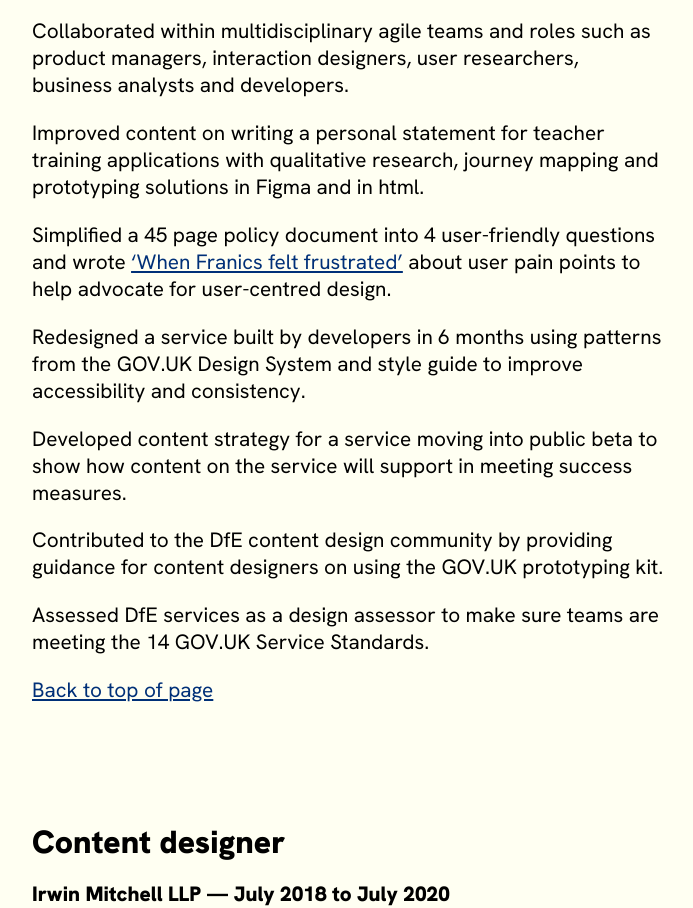
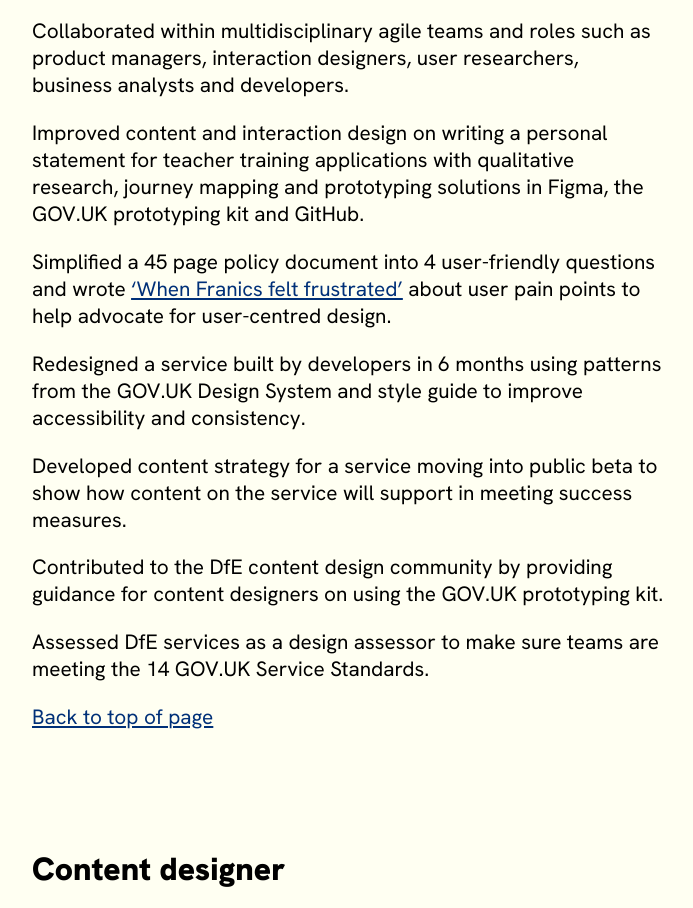
Before and after one commit to Maeve-Roseveare/maeve-roseveare-cv, a plain HTML site: page index.html in a window 1280 px wide. Shown: the part 1596-2504 px from the top of the page, without its empty margins (26-719 px from the left). Drawn offline with Linux system fonts and the light colour scheme; a web font is replaced by a local one.

Commit message:
updated entry

```diff
--- a/index.html
+++ b/index.html
@@ -70,7 +70,7 @@
 
     <p>Collaborated within multidisciplinary agile teams and roles such as product managers, interaction designers, user researchers, business analysts and developers.</p>
 
-    <p>Improved content on writing a personal statement for teacher training applications with qualitative research, journey mapping and prototyping solutions in Figma and in html.</p>
+    <p>Improved content and interaction design on writing a personal statement for teacher training applications with qualitative research, journey mapping and prototyping solutions in Figma, the GOV.UK prototyping kit and GitHub.</p>
 
     <p>Simplified a 45 page policy document into 4 user-friendly questions and wrote <a href="https://www.linkedin.com/posts/maeverose_when-franics-felt-frustrated-activity-7088063434704998400-fE34/?utm_source=share&utm_medium=member_desktop">‘When Franics felt frustrated’</a> about user pain points to help advocate for user-centred design.</p>
 
```
